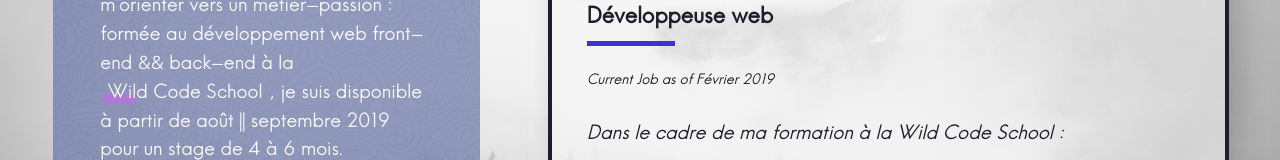
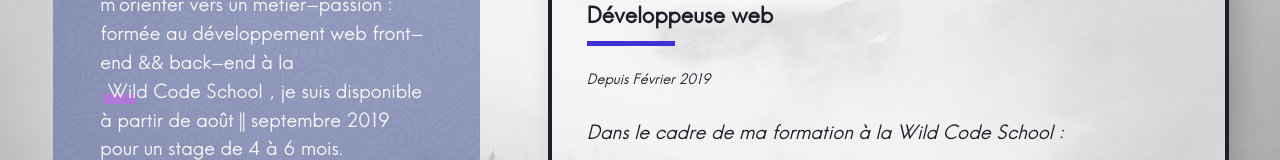
Before and after one commit to Sabinerobart/resume, a React (Create React App) app: page / in a window 1280 px wide. Shown: the part 326-486 px from the top of the page. Built offline with nearby package versions, Linux system fonts and the light colour scheme.

Commit message:
[Upd] minor fix : job dates in french.

```diff
--- a/src/components/Job.jsx
+++ b/src/components/Job.jsx
@@ -4,10 +4,7 @@ class Job extends Component {
   render() {
     const { details, colors } = this.props;
     return (
-      <div
-        className="job__container"
-        // style={{ borderLeft: `10px solid ${colors}` }}
-      >
+      <div className="job__container">
         <div className="job">
           <div className="job__header">
             <h3>
@@ -20,8 +17,8 @@ class Job extends Component {
           <div className="separation-2" style={{ background: colors }} />
           <div className="job__date">
             {details.current
-              ? `Current Job as of ${details.startDate}`
-              : `${details.startDate} to ${details.endDate}`}
+              ? `Depuis ${details.startDate}`
+              : `${details.startDate} - ${details.endDate}`}
           </div>
           <br />
 
```
